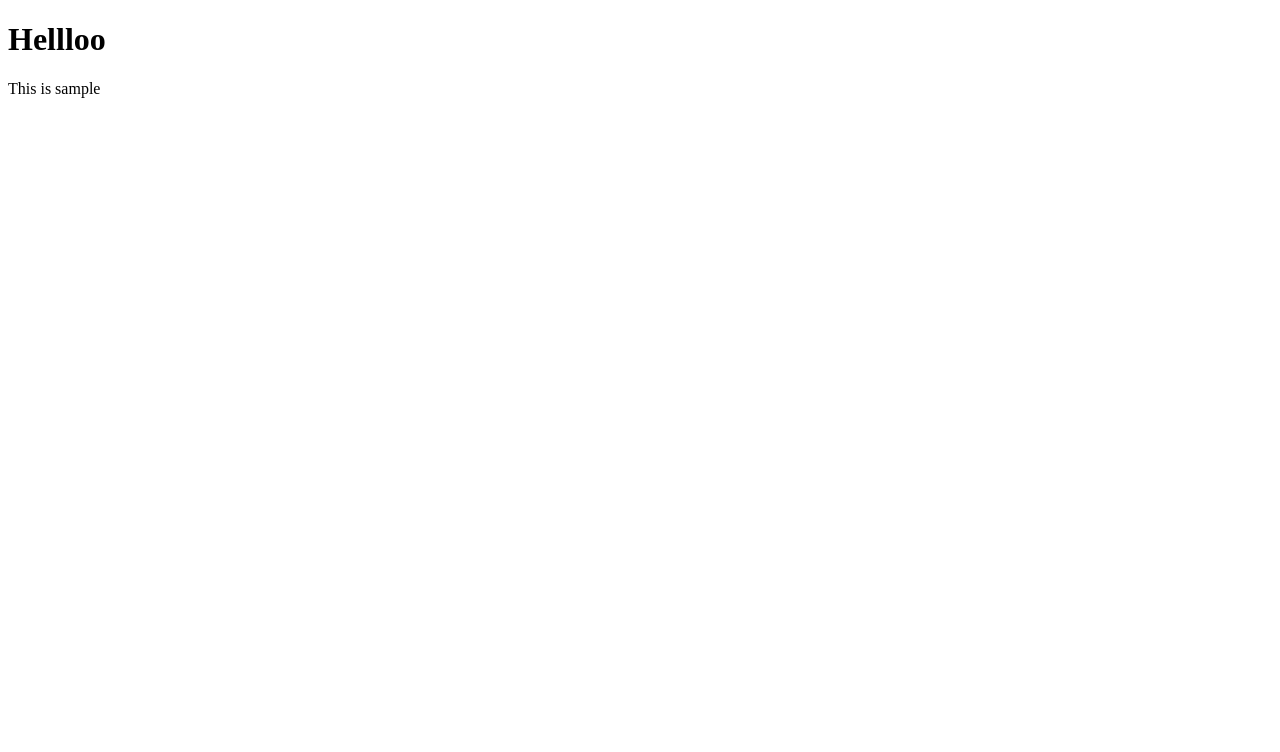
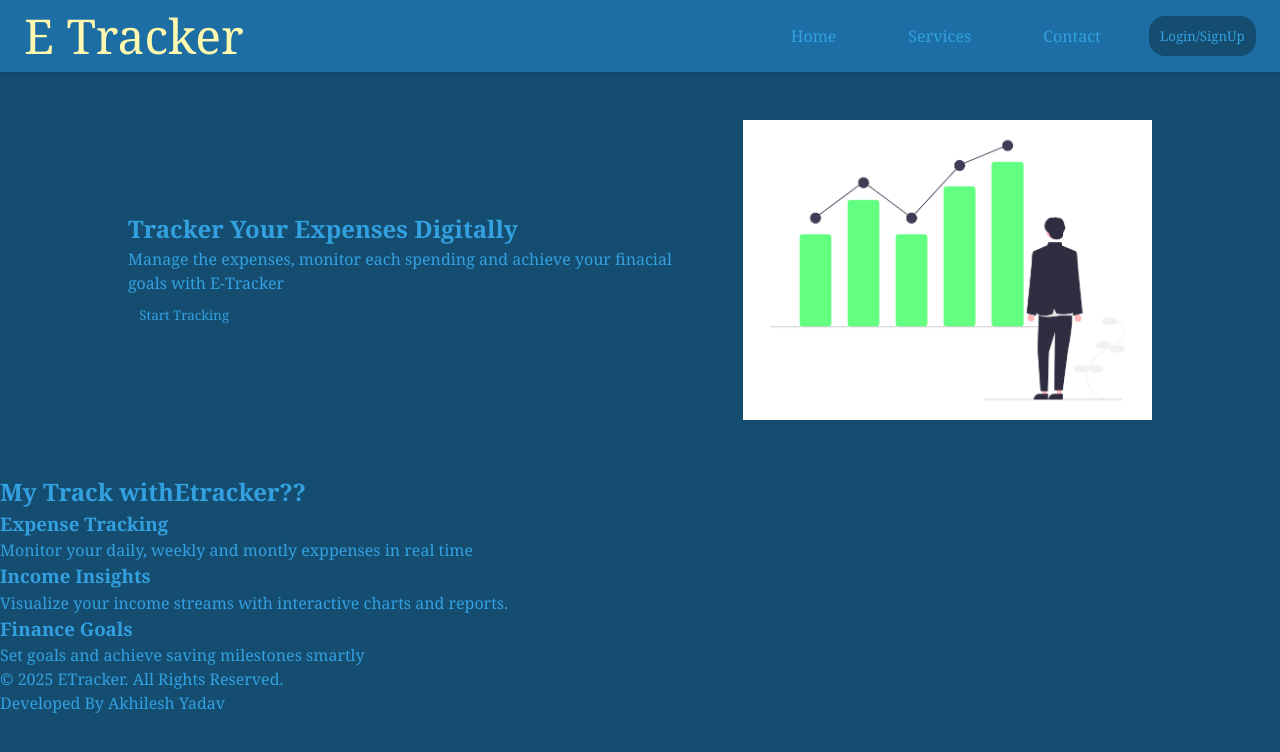
Before and after one commit to Akhilesh-Kumar-Yadav/Finance-Tracker, a plain HTML site: page index.html in a window 1280 px wide. Drawn offline with Linux system fonts and the light colour scheme.

Commit message:
add Header

```diff
--- a/index.html
+++ b/index.html
@@ -1,12 +1,66 @@
 <!DOCTYPE html>
 <html lang="en">
+
 <head>
     <meta charset="UTF-8">
     <meta name="viewport" content="width=device-width, initial-scale=1.0">
     <title>Finace - Tracker</title>
+    <link rel="stylesheet" href="/style.css">
 </head>
+
 <body>
-    <h1>Hellloo</h1>
-    <p>This is sample</p>
+    <header class="header">
+        <div class="logo">E <span>Tracker</span></div>
+        <nav class="navbar">
+            <ul>
+                <li><a href="index.html">Home</a></li>
+                <li><a href="index.html">Services</a></li>
+                <li><a href="index.html">Contact</a></li>
+                <button class="btn-primary">Login/SignUp</button>
+            </ul>
+        </nav>
+    </header>
+
+    <!-- hero section  -->
+    <section class="hero">
+        <div class="hero-txt">
+            <h1>Tracker Your <span>Expenses</span> Digitally</h1>
+            <p>Manage the expenses, monitor each spending and achieve your finacial goals with <span>E-Tracker</span>
+            </p>
+            <button class="btn-primary">Start Tracking</button>
+        </div>
+        <div class="hero-img">
+            <img src="/assests/undraw_investing_kncz.png" alt="E-Tracker Illustration" height="300px">
+        </div>
+    </section>
+
+    <!-- Features section  -->
+    <section class="features">
+        <h2>My Track with<span>Etracker</span>??</h2>
+        <div class="features-grid">
+            <div class="card">
+                <h3>Expense Tracking</h3>
+                <p>Monitor your daily, weekly and montly exppenses in real time</p>
+            </div>
+
+            <div class="card">
+                <h3>Income Insights</h3>
+                <p>Visualize your income streams with interactive charts and reports.</p>
+            </div>
+
+            <div class="card">
+                <h3>Finance Goals</h3>
+                <p>Set goals and achieve saving milestones smartly</p>
+            </div>
+        </div>
+    </section>
+
+    <!-- ............................................................................................ -->
+
+    <footer>
+        <p>&copy; 2025 ETracker. All Rights Reserved. <br>
+        Developed By <span>Akhilesh Yadav</span></p>
+    </footer>
 </body>
+
 </html
--- /dev/null
+++ b/style.css
@@ -0,0 +1,96 @@
+*{
+    padding: 0;
+    margin: 0;
+    box-sizing: border-box;
+    font-family: Georgia, 'Times New Roman', Times, serif;
+}
+body {
+    background-color: var(--color-primary);
+    color: var(--color-ternary);
+    line-height: 1.5;
+    overflow-x: hidden;
+}
+
+a {
+    text-decoration: none;
+}
+
+:root{
+    --color-primary : #154D71;
+    --color-secondary : #1C6EA4;
+    --color-ternary : #33A1E0;
+    --color-yellow : #FFF9AF;
+}
+
+/* header section  */
+
+.header {
+    display: flex;
+    justify-content: space-between;
+    align-items: center;
+    position: sticky;
+    top: 0;
+    z-index: 10;
+    box-shadow: 0 2px 6px rgba(0, 0, 0, .1);
+    background-color: var(--color-secondary);
+    padding: 0 1.5rem;
+}
+
+.logo {
+    color: var(--color-yellow);
+    font-size: 3rem;
+}
+.navbar ul {
+    display: flex;
+    justify-content: space-around;
+    align-items: center;
+    gap: 1.5rem;
+    list-style: none;
+    margin-top: 1rem;
+    margin-bottom: 1rem;
+}
+.navbar ul li {
+    padding: .5rem 1.5rem;
+    border-top-left-radius: 10px;
+    border-top-right-radius: 10px;
+    border-radius: 10px;
+}
+.navbar a {
+    font-weight: 500;
+    color: var(--color-ternary);
+    transition: all .4s ease-in-out;
+}
+.navbar li:hover {
+    background-color: var(--color-primary);
+}
+.navbar li:hover a {
+    color: var(--color-yellow);
+    text-decoration: underline;
+    border-radius: 20px;
+
+}
+
+.btn-primary {
+    padding: .7rem;
+    border: none;
+    background-color: var(--color-primary);
+    color: var(--color-ternary);
+    border-radius: 1rem;
+}
+.btn-primary:hover {
+    color: var(--color-yellow);
+    text-decoration: underline;
+    transition: all .4s ease-in-out;
+    cursor: pointer;
+    border-radius: 10px;
+}
+
+
+/* Hero section  */
+.hero {
+    display: flex;
+    justify-content: center;
+    align-items: center;
+    gap: 3rem;
+    padding: 3rem 8rem;
+}
```
Also changed, not shown: assests/undraw_investing_kncz.png (added).
